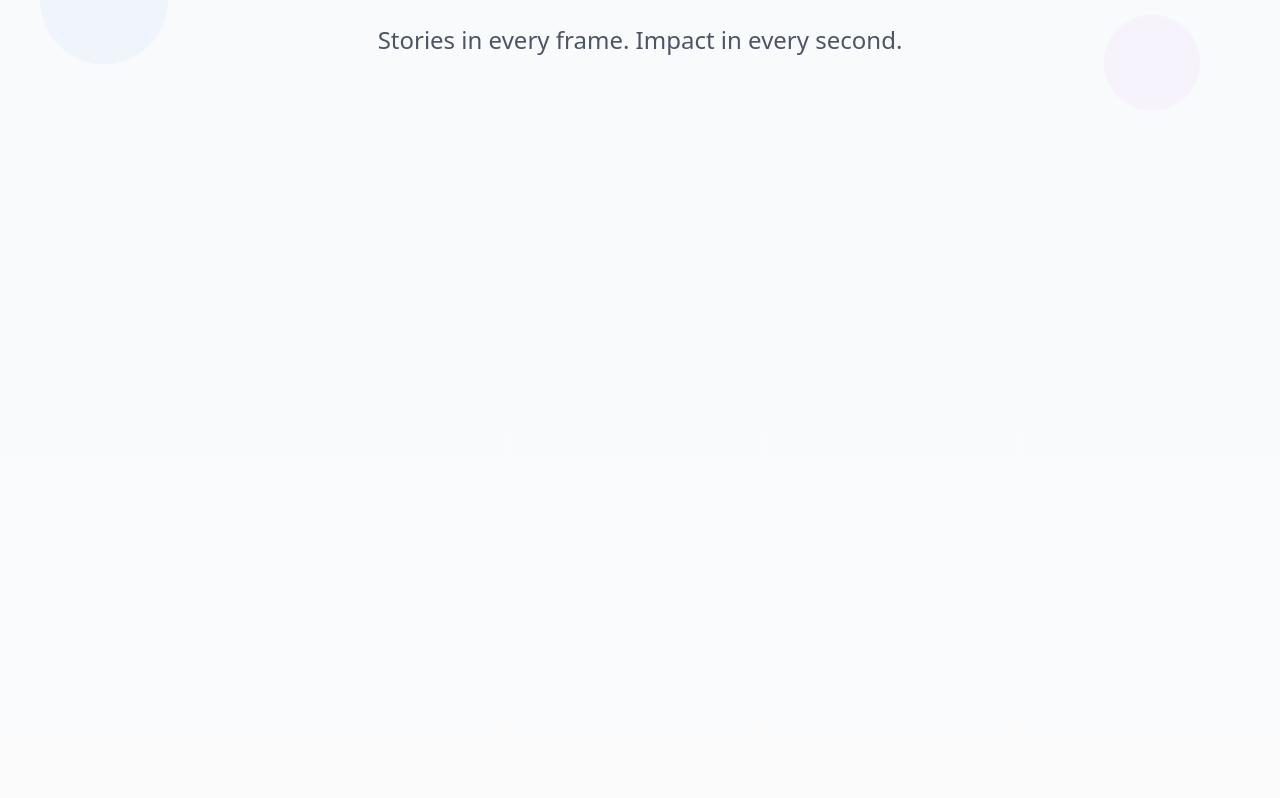
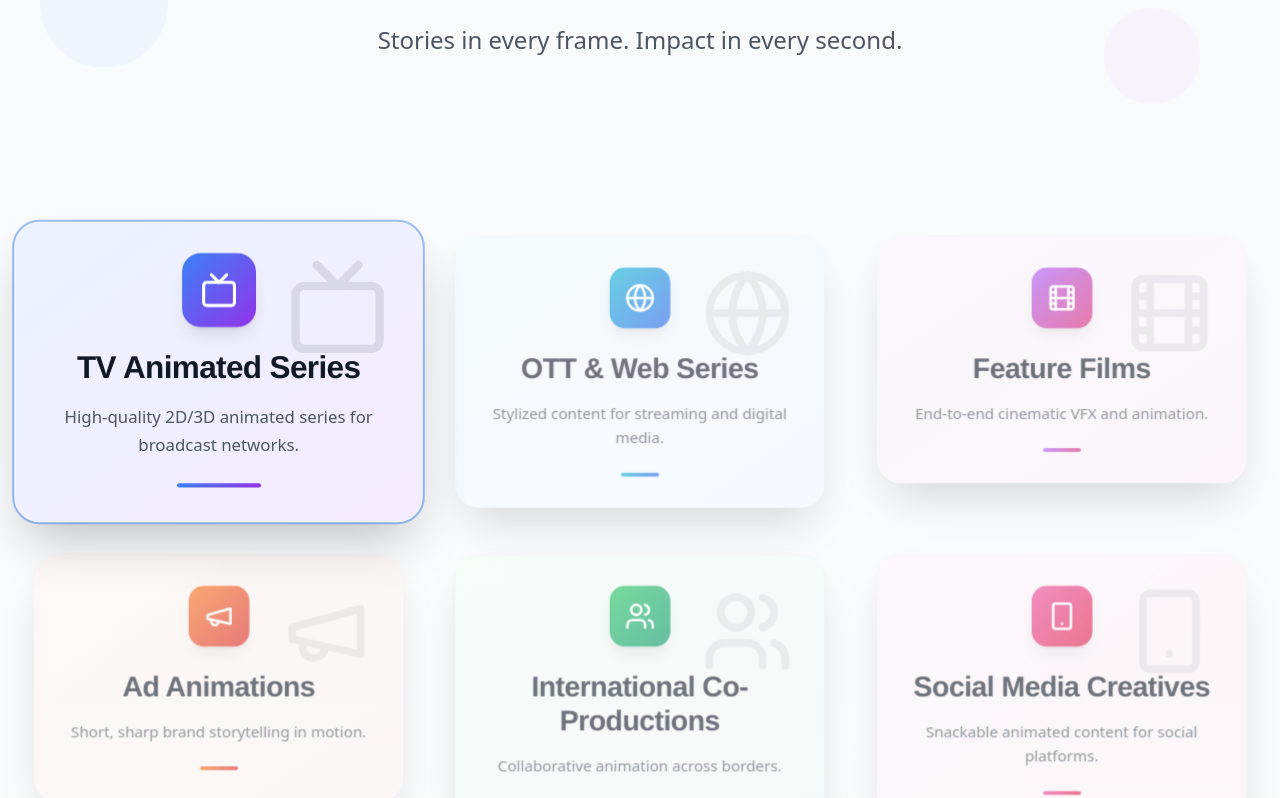
Before and after one commit to Hlo-Admin/lightspire-karthik1, a React (Vite) app: page / in a window 1280 px wide. Shown: the part 940-1738 px from the top of the page. Built offline with nearby package versions, Linux system fonts and the light colour scheme.

Commit message:
Refactor: Update card content
Update the Services Section to change only the card content while keeping the section structure and animations the same.

```diff
--- a/src/components/ServicesSection.tsx
+++ b/src/components/ServicesSection.tsx
@@ -1,3 +1,4 @@
+
 import { useEffect, useRef, useState } from 'react';
 import { Tv, Globe, Film, Megaphone, Users, Smartphone } from 'lucide-react';
 
@@ -69,7 +70,7 @@ const ServicesSection = () => {
 
   // Calculate which card should be active based on scroll
   useEffect(() => {
-    const sectionHeight = window.innerHeight * 2; // Reduced section height
+    const sectionHeight = window.innerHeight * 3; // Section scroll range
     const progress = Math.max(0, Math.min(1, (scrollY - sectionTop) / sectionHeight));
     const cardIndex = Math.min(Math.floor(progress * services.length), services.length - 1);
     setActiveCardIndex(Math.max(0, cardIndex));
@@ -87,48 +88,14 @@ const ServicesSection = () => {
     };
   };
 
-  // Card animation with subtle parallax while keeping visible
-  const getCardAnimation = (index: number) => {
-    const sectionHeight = window.innerHeight * 2;
-    const scrollProgress = Math.max(0, Math.min(1, (scrollY - sectionTop) / sectionHeight));
-
-    // Each card gets equal time in the scroll range
-    const cardStartProgress = index / services.length;
-    const cardEndProgress = (index + 1) / services.length;
-
-    // Current progress within this card's range
-    const cardProgress = Math.max(0, Math.min(1,
-      (scrollProgress - cardStartProgress) / (cardEndProgress - cardStartProgress)
-    ));
-
-    // Very subtle parallax movement
-    const translateX = cardProgress * 30 * (index % 2 === 0 ? -1 : 1);
-    const translateY = Math.sin(cardProgress * Math.PI) * 20;
-
-    // Gentle scale effect
-    const scale = 0.95 + (cardProgress * 0.05);
-    const rotateZ = cardProgress * (index % 2 === 0 ? -2 : 2);
-
-    // Keep all cards visible, highlight the active one
-    const isActive = index === activeCardIndex;
-    const opacity = isActive ? 1 : 0.4;
-
-    return {
-      transform: `translate3d(${translateX}px, ${translateY}px, 0) scale(${scale}) rotateZ(${rotateZ}deg)`,
-      opacity,
-      zIndex: isActive ? 10 : 1,
-      transition: 'opacity 0.3s ease-out, transform 0.1s ease-out',
-    };
-  };
-
   return (
     <section
       ref={sectionRef}
-      className="relative bg-gradient-to-b from-gray-50 to-white overflow-hidden"
+      className="relative bg-gradient-to-b from-gray-50 to-white overflow-hidden min-h-screen"
       id="services"
       style={{
         perspective: '1200px',
-        minHeight: '500px'// Reduced height
+        height: '400vh' // Enough scroll space for all cards
       }}
     >
       {/* Animated Background Elements */}
@@ -153,24 +120,23 @@ const ServicesSection = () => {
         </div>
       </div>
 
-      {/* Cards Container */}
-      <div className="relative min-h-[700vh]">
+      {/* Cards Grid - Fixed Position */}
+      <div className="sticky top-0 flex items-center justify-center min-h-screen px-6">
+        <div className="grid grid-cols-1 md:grid-cols-2 lg:grid-cols-3 gap-8 max-w-7xl mx-auto">
           {services.map((service, index) => {
             const Icon = service.icon;
-          const cardStyle = getCardAnimation(index);
             const isActive = index === activeCardIndex;
 
             return (
               <div
                 key={service.title}
-  className={`w-full max-w-2xl px-6 transition-opacity duration-500 ${
+                className={`transition-all duration-500 transform ${
                   isActive
-      ? 'fixed top-1/2 left-1/2 transform -translate-x-1/2 -translate-y-1/2 z-30'
-      : 'hidden'
+                    ? 'scale-105 opacity-100 z-10'
+                    : 'scale-95 opacity-60 z-5'
                 }`}
-  style={cardStyle}
               >
-              <div className={`relative bg-white rounded-3xl shadow-2xl overflow-hidden border border-gray-100 transform-gpu ${isActive ? 'shadow-3xl' : ''}`}>
+                <div className={`relative bg-white rounded-3xl shadow-2xl overflow-hidden border border-gray-100 transform-gpu ${isActive ? 'shadow-3xl ring-2 ring-blue-500 ring-opacity-50' : ''}`}>
                   {/* Gradient Background */}
                   <div className={`absolute inset-0 bg-gradient-to-br ${service.gradient} opacity-5`}></div>
 
@@ -180,44 +146,45 @@ const ServicesSection = () => {
                   </div>
 
                   {/* Card Content */}
-                <div className="relative z-10 p-12 md:p-16 text-center">
+                  <div className="relative z-10 p-8 text-center">
                     {/* Animated Icon */}
                     <div
-                    className={`inline-flex w-20 h-20 rounded-3xl bg-gradient-to-br ${service.gradient} items-center justify-center shadow-lg mb-8 transform transition-all duration-500`}
+                      className={`inline-flex w-16 h-16 rounded-2xl bg-gradient-to-br ${service.gradient} items-center justify-center shadow-lg mb-6 transform transition-all duration-500`}
                       style={{
                         transform: `scale(${isActive ? 1.1 : 1}) rotateY(${isActive ? 360 : 0}deg)`
                       }}
                     >
-                    <Icon className="w-10 h-10 text-white" />
+                      <Icon className="w-8 h-8 text-white" />
                     </div>
 
                     {/* Title */}
-                  <h3 className="text-4xl md:text-5xl font-bold text-gray-900 mb-6 cinematic-title">
+                    <h3 className="text-2xl md:text-3xl font-bold text-gray-900 mb-4 cinematic-title">
                       {service.title}
                     </h3>
 
                     {/* Description */}
-                  <p className="text-lg md:text-xl text-gray-600 leading-relaxed font-light">
+                    <p className="text-base text-gray-600 leading-relaxed font-light">
                       {service.description}
                     </p>
 
                     {/* Decorative Line */}
                     <div
-                    className={`mt-8 h-1 bg-gradient-to-r ${service.gradient} rounded-full mx-auto transition-all duration-700`}
+                      className={`mt-6 h-1 bg-gradient-to-r ${service.gradient} rounded-full mx-auto transition-all duration-700`}
                       style={{
-                      width: isActive ? '100px' : '60px',
+                        width: isActive ? '80px' : '40px',
                       }}
                     ></div>
                   </div>
 
                   {/* Glow Effect */}
                   <div
-                  className={`absolute inset-0 bg-gradient-to-br ${service.gradient} transition-opacity duration-500 ${isActive ? 'opacity-10' : 'opacity-0'}`}
+                    className={`absolute inset-0 bg-gradient-to-br ${service.gradient} transition-opacity duration-500 ${isActive ? 'opacity-5' : 'opacity-0'}`}
                   ></div>
                 </div>
               </div>
             );
           })}
+        </div>
       </div>
 
       {/* Fixed Progress Indicator */}
@@ -235,9 +202,6 @@ const ServicesSection = () => {
           ))}
         </div>
       </div>
-
-      {/* Bottom Spacing */}
-      <div className="h-40"></div>
     </section>
   );
 };
```
Lines whose indentation alone changed are shown as unchanged.
